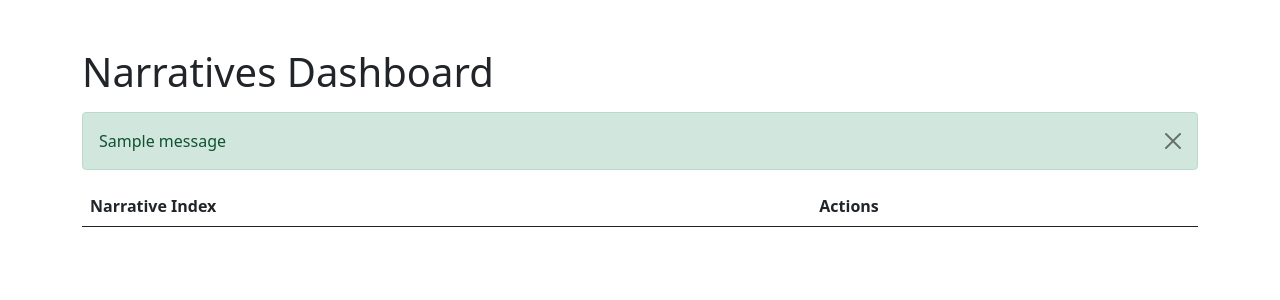
After one commit to eftekhar-hossain/CAMPeN, a Flask app: page /admin/narratives in a window 1280 px wide. The commit adds this page. Shown: the top 300 px of the page. Run offline with Flask 3, Linux system fonts and the light colour scheme; a user stored in the database is signed in; one stand-in notice (Sample message) is shown; lists and menus that the app fills with data are empty; parts of the project's set-up code (start-up, migrations or seed data) failed here and were passed over; some libraries are stand-ins or nearby versions.

Commit message:
Added changes to admin

```diff
--- a/main.py
+++ b/main.py
@@ -315,6 +315,65 @@ def delete_response():
     else:
         return jsonify({'status': 'error', 'message': 'Response not found'}), 404
 
+@app.route('/add_excel', methods=['POST'])
+@login_required
+def add_excel():
+    if not current_user.isAdmin:
+        flash('Access denied.', 'danger')
+        return redirect(url_for('show_db_contents'))
+
+    if 'new_excel' not in request.files:
+        flash('No file selected.', 'danger')
+        return redirect(url_for('show_db_contents'))
+
+    file = request.files['new_excel']
+    if file.filename == '':
+        flash('No selected file.', 'warning')
+        return redirect(url_for('show_db_contents'))
+
+    # Validate file extension
+    if not file.filename.lower().endswith(('.xlsx', '.xls')):
+        flash('Invalid file type. Please upload an Excel file.', 'danger')
+        return redirect(url_for('show_db_contents'))
+
+    # Try reading the Excel file
+    try:
+        new_data = pd.read_excel(file)
+    except Exception as e:
+        flash(f'Failed to read Excel file: {str(e)}', 'danger')
+        return redirect(url_for('show_db_contents'))
+
+    # Validate required columns
+    required_columns = {'Review1', 'Review2', 'is_overlap', 'is_conflict', 'is_unique_n1', 'is_unique_n2'}
+    if not required_columns.issubset(new_data.columns):
+        flash('Uploaded file does not have the required columns.', 'danger')
+        return redirect(url_for('show_db_contents'))
+
+    # Check if file is empty
+    if new_data.empty:
+        flash('The uploaded Excel file is empty.', 'warning')
+        return redirect(url_for('show_db_contents'))
+
+    # Prevent duplicate entries
+    global all_narrative_1, all_narrative_2, overlap, conflict, unique1, unique2
+    existing_texts = set(all_narrative_1 + all_narrative_2)
+    new_texts = set(new_data['Review1'].tolist() + new_data['Review2'].tolist())
+    duplicates = existing_texts.intersection(new_texts)
+
+    # Clean and append data
+    new_narrative_1 = [clean_text(txt) for txt in new_data['Review1'].tolist() if txt not in duplicates]
+    new_narrative_2 = [clean_text(txt) for txt in new_data['Review2'].tolist() if txt not in duplicates]
+
+    overlap.extend(new_data['is_overlap'].tolist())
+    conflict.extend(new_data['is_conflict'].tolist())
+    unique1.extend(new_data['is_unique_n1'].tolist())
+    unique2.extend(new_data['is_unique_n2'].tolist())
+
+    flash(f'Successfully added {len(new_narrative_1)} new narratives from uploaded Excel.', 'success')
+    if duplicates:
+        flash(f'{len(duplicates)} duplicate narratives were skipped.', 'info')
+
+    return redirect(url_for('show_db_contents'))
 
 @app.route('/export_user_responses/<int:user_id>')
 @login_required
@@ -411,6 +470,149 @@ def export_user_responses(user_id):
         as_attachment=True,
         mimetype='application/vnd.openxmlformats-officedocument.spreadsheetml.sheet'
     )
+
+@app.route('/delete_narrative/<int:narrative_index>', methods=['POST'])
+@login_required
+def delete_narrative(narrative_index):
+    if not current_user.isAdmin:
+        flash('Access denied.', 'danger')
+        return redirect(url_for('show_narratives'))
+
+    # Validate the index
+    if narrative_index < 0 or narrative_index >= len(all_narrative_1):
+        flash('Invalid narrative index.', 'danger')
+        return redirect(url_for('show_narratives'))
+
+    # Delete the narrative and corresponding clauses
+    del all_narrative_1[narrative_index]
+    del all_narrative_2[narrative_index]
+    del overlap[narrative_index]
+    del conflict[narrative_index]
+    del unique1[narrative_index]
+    del unique2[narrative_index]
+
+    flash('Narrative deleted successfully.', 'success')
+    return redirect(url_for('show_narratives'))
+
+@app.route('/edit_response', methods=['POST'])
+@login_required
+def edit_response():
+    if not current_user.isAdmin:
+        flash('Access denied.', 'danger')
+        return redirect(url_for('show_db_contents'))
+
+    response_id = request.form.get('response_id')
+    new_choice = request.form.get('new_choice')
+
+    response = UserResponse.query.get(response_id)
+    if not response:
+        flash('Response not found.', 'danger')
+        return redirect(url_for('show_db_contents'))
+
+    # Update the choice
+    response.choice = new_choice
+    db.session.commit()
+
+    flash('Response updated successfully.', 'success')
+    return redirect(url_for('show_db_contents'))
+
+@app.route('/delete_specific_response', methods=['POST'])
+@login_required
+def delete_specific_response():
+    if not current_user.isAdmin:
+        flash('Access denied.', 'danger')
+        return redirect(url_for('show_db_contents'))
+
+    response_id = request.form.get('response_id')
+    response = UserResponse.query.get(response_id)
+    if not response:
+        flash('Response not found.', 'danger')
+        return redirect(url_for('show_db_contents'))
+
+    db.session.delete(response)
+    db.session.commit()
+
+    flash('Response deleted successfully.', 'success')
+    return redirect(url_for('show_db_contents'))
+
+@app.route('/admin/narratives')
+@login_required
+def show_narratives():
+    if not current_user.isAdmin:
+        return "Access denied", 403
+
+    narratives = []
+    total_narratives = len(all_narrative_1)
+
+    for i in range(total_narratives):
+        # Extract narrative text
+        review1_text = all_narrative_1[i]
+        review2_text = all_narrative_2[i]
+
+        # Extract clauses (raw, as stored in strings)
+        overlap_raw = ast.literal_eval(overlap[i])
+        conflict_raw = ast.literal_eval(conflict[i])
+        unique1_raw = ast.literal_eval(unique1[i])
+        unique2_raw = ast.literal_eval(unique2[i])
+
+        # Prepare a structured dict for the template
+        narrative_data = {
+            'index': i,
+            'review1': review1_text,
+            'review2': review2_text,
+            'overlap': overlap_raw,
+            'conflict': conflict_raw,
+            'unique1': unique1_raw,
+            'unique2': unique2_raw,
+        }
+        narratives.append(narrative_data)
+
+    return render_template('adminNarratives.html', narratives=narratives)
+
+@app.route('/add_narrative_to_user/<int:user_id>', methods=['POST'])
+@login_required
+def add_narrative_to_user(user_id):
+    if not current_user.isAdmin:
+        flash('Access denied.', 'danger')
+        return redirect(url_for('show_db_contents'))
+
+    user = User.query.get_or_404(user_id)
+    new_narrative_str = request.form.get('new_narrative')
+
+    if not new_narrative_str.isdigit():
+        flash('Invalid narrative number.', 'danger')
+        return redirect(url_for('show_db_contents'))
+
+    # Convert to int, but remember you are probably showing narratives as 1-based to users:
+    # If user enters 12 meaning the 12th narrative displayed, and actual indexing is zero-based:
+    # Then narrative_index should be new_narrative - 1 to align with 0-based indexing.
+    new_narrative = int(new_narrative_str) - 1
+
+    # Check if the narrative exists
+    total_indices = len(all_narrative_1)
+    if new_narrative < 0 or new_narrative >= total_indices:
+        flash(f'Narrative {new_narrative + 1} does not exist.', 'danger')
+        return redirect(url_for('show_db_contents'))
+
+    # Load user's assigned narratives
+    if user.assigned_indices:
+        assigned_indices = json.loads(user.assigned_indices)
+    else:
+        assigned_indices = []
+
+    # Check if narrative already assigned
+    if new_narrative in assigned_indices:
+        flash(f'Narrative {new_narrative + 1} is already assigned to user {user.username}.', 'info')
+        return redirect(url_for('show_db_contents'))
+
+    # Add the new narrative
+    assigned_indices.append(new_narrative)
+    user.assigned_indices = json.dumps(assigned_indices)
+    db.session.commit()
+
+    flash(f'Added Narrative {new_narrative + 1} to user {user.username}.', 'success')
+    return redirect(url_for('show_db_contents'))
+
 
 @app.route('/index')
 @login_required
--- /dev/null
+++ b/templates/adminNarratives.html
@@ -0,0 +1,80 @@
+<!DOCTYPE html>
+<html lang="en">
+<head>
+  <meta charset="UTF-8">
+  <title>Admin - Narratives</title>
+  <!-- Bootstrap CSS -->
+  <link href="https://cdn.jsdelivr.net/npm/bootstrap@5.0.2/dist/css/bootstrap.min.css" rel="stylesheet">
+  <style>
+    .content-wrapper {
+      max-width: 600px;
+      word-wrap: break-word; /* Breaks words */
+      white-space: pre-wrap; /* Preserves newlines and wrapping */
+      overflow-wrap: break-word; /* Break long words */
+    }
+  </style>
+</head>
+<body>
+<div class="container mt-5">
+  <h1>Narratives Dashboard</h1>
+
+  <!-- Flash Messages -->
+  {% with messages = get_flashed_messages(with_categories=true) %}
+    {% if messages %}
+      {% for category, message in messages %}
+        <div class="alert alert-{{ category }} alert-dismissible fade show mt-3" role="alert">
+          {{ message }}
+          <button type="button" class="btn-close" data-bs-dismiss="alert" aria-label="Close"></button>
+        </div>
+      {% endfor %}
+    {% endif %}
+  {% endwith %}
+
+  <table class="table table-hover mt-3">
+    <thead>
+      <tr>
+        <th>Narrative Index</th>
+        <th>Actions</th>
+      </tr>
+    </thead>
+    <tbody>
+      {% for narrative in narratives %}
+        <tr data-bs-toggle="collapse" data-bs-target="#narrative{{ narrative.index }}" aria-expanded="false" aria-controls="narrative{{ narrative.index }}" style="cursor: pointer;">
+          <td>{{ narrative.index + 1 }}</td>
+          <td>
+            <!-- Delete Narrative Button -->
+            <form action="{{ url_for('delete_narrative', narrative_index=narrative.index) }}" method="POST" onsubmit="return confirm('Are you sure you want to delete this narrative?');">
+              <button type="submit" class="btn btn-danger btn-sm">Delete Narrative</button>
+            </form>
+          </td>
+        </tr>
+        <tr class="collapse" id="narrative{{ narrative.index }}">
+          <td colspan="2" class="content-wrapper">
+            <h5>Review 1</h5>
+            <p>{{ narrative.review1 }}</p>
+
+            <h5>Review 2</h5>
+            <p>{{ narrative.review2 }}</p>
+
+            <h5>Overlap Clauses</h5>
+            <pre>{{ narrative.overlap | tojson(indent=2) }}</pre>
+
+            <h5>Conflict Clauses</h5>
+            <pre>{{ narrative.conflict | tojson(indent=2) }}</pre>
+
+            <h5>Unique1 Clauses</h5>
+            <pre>{{ narrative.unique1 | tojson(indent=2) }}</pre>
+
+            <h5>Unique2 Clauses</h5>
+            <pre>{{ narrative.unique2 | tojson(indent=2) }}</pre>
+          </td>
+        </tr>
+      {% endfor %}
+    </tbody>
+  </table>
+</div>
+
+<!-- Bootstrap JS -->
+<script src="https://cdn.jsdelivr.net/npm/bootstrap@5.0.2/dist/js/bootstrap.bundle.min.js"></script>
+</body>
+</html>
```
Also changed, not shown: templates/admin.html (+39 -1 lines), instance/database.db.
